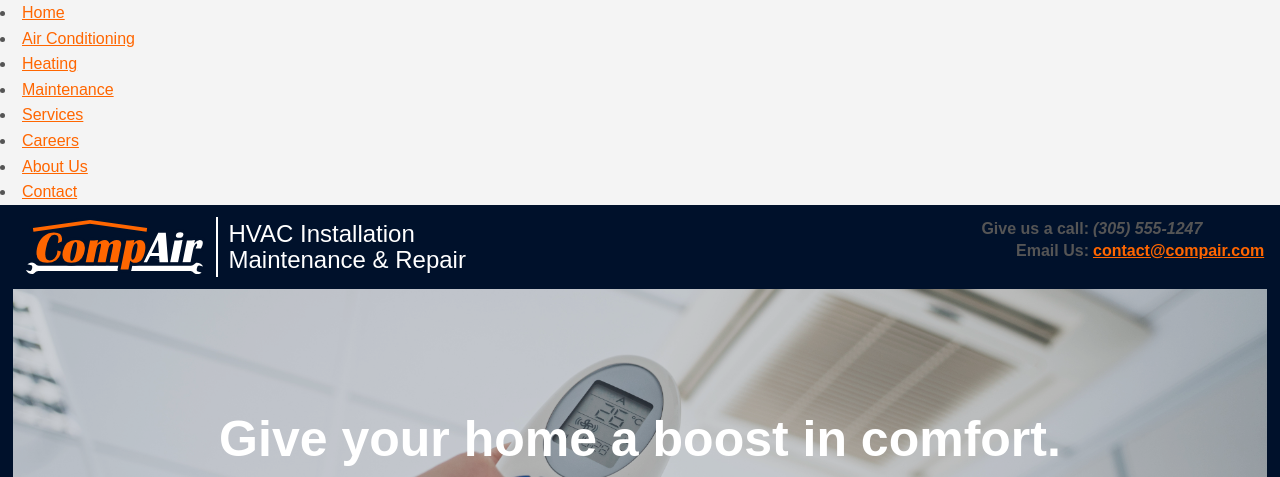
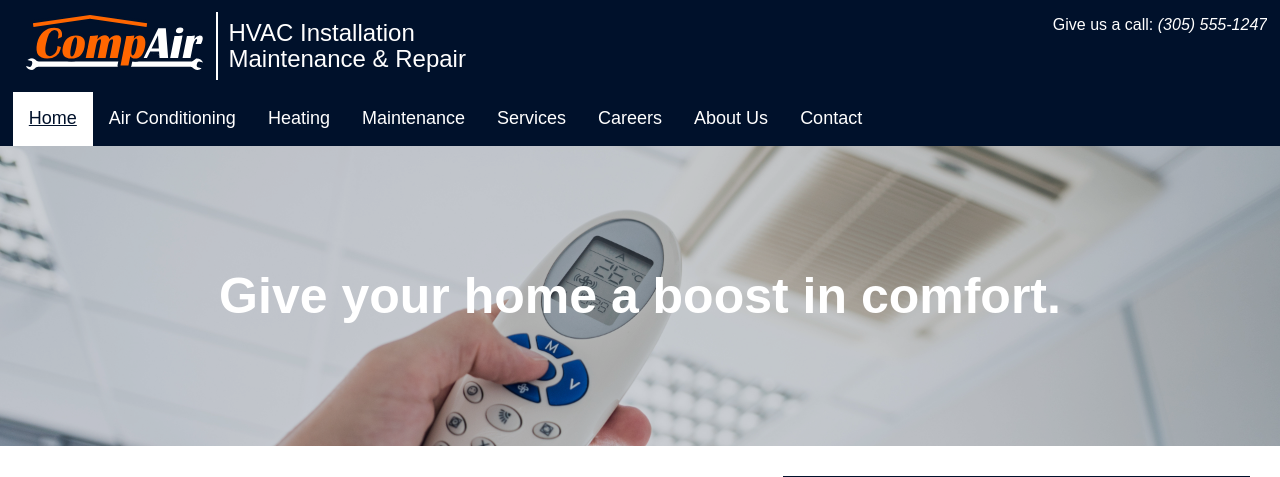
Before and after one commit to reinielfc/mdc-compair-php, a PHP site: page /index.php in a window 1280 px wide. Shown: the top 477 px of the page. Run offline with PHP 8.4, Linux system fonts and the light colour scheme; some libraries are stand-ins or nearby versions.

Commit message:
replace links array with html code

```diff
--- a/templates/header.php
+++ b/templates/header.php
@@ -10,6 +10,7 @@ $header = <<< _END
     <meta name="viewport" content="width=device-width, initial-scale=1.0">
     <script src="https://ajax.aspnetcdn.com/ajax/jQuery/jquery-3.1.1.min.js"></script>
 </head>
+
 <body>
     <header id="main-header">
         <div class="container">
@@ -18,42 +19,22 @@ $header = <<< _END
                 <h2>HVAC Installation<br>Maintenance & Repair</h2>
             </div>
             <div class="right">
-                <table style="font-weight: bold;">
-                    <tr>
-                        <td style="text-align: right;">Give us a call:</td>
-                        <td style="text-align: left;"><i>(305) 555-1247</i></td>
-                    </tr>
-                    <tr>
-                        <td style="text-align: right;">Email Us:</td>
-                        <td style="text-align: left;"><a href="mailto:contact@compair.com">contact@compair.com</a></td>
-                    </tr>
-                </table>
+                <p>Give us a call: <i>(305) 555-1247</i></p>
             </div>
         </div>
     </header>
 
     <nav id="navbar">
         <div class="container">
-            <ul>\n
-_END;
-
-
-$links = array(
-    'Home'             => './index.php',
-    'Air Conditioning' => './services.php#ac-repair-services',
-    'Heating'          => './services.php#heating-repair',
-    'Maintenance'      => './services.php#hvac-maintenance',
-    'Services'         => './services.php',
-    'Careers'          => './careers.php',
-    'About Us'         => './about-us.php',
-    'Contact'          => './contact.php'
-);
-
-foreach ($links as $link => $url) {
-    echo "\t\t\t\t<li><a class=\"nav-link\" href=\"$url\">$link</a></li>\n";
-}
-
-echo <<< _END
+            <ul>
+				<li><a class="nav-link hide-mobile" href="./index.php">Home</a></li>
+				<li><a class="nav-link hide-mobile" href="./services.php#ac-repair-services">Air Conditioning</a></li>
+				<li><a class="nav-link hide-mobile" href="./services.php#heating-repair">Heating</a></li>
+				<li><a class="nav-link hide-mobile" href="./services.php#hvac-maintenance">Maintenance</a></li>
+				<li><a class="nav-link" href="./services.php">Services</a></li>
+				<li><a class="nav-link" href="./careers.php">Careers</a></li>
+				<li><a class="nav-link" href="./about-us.php">About Us</a></li>
+				<li><a class="nav-link" href="./contact.php">Contact</a></li>
             </ul>
         </div>
 
```
